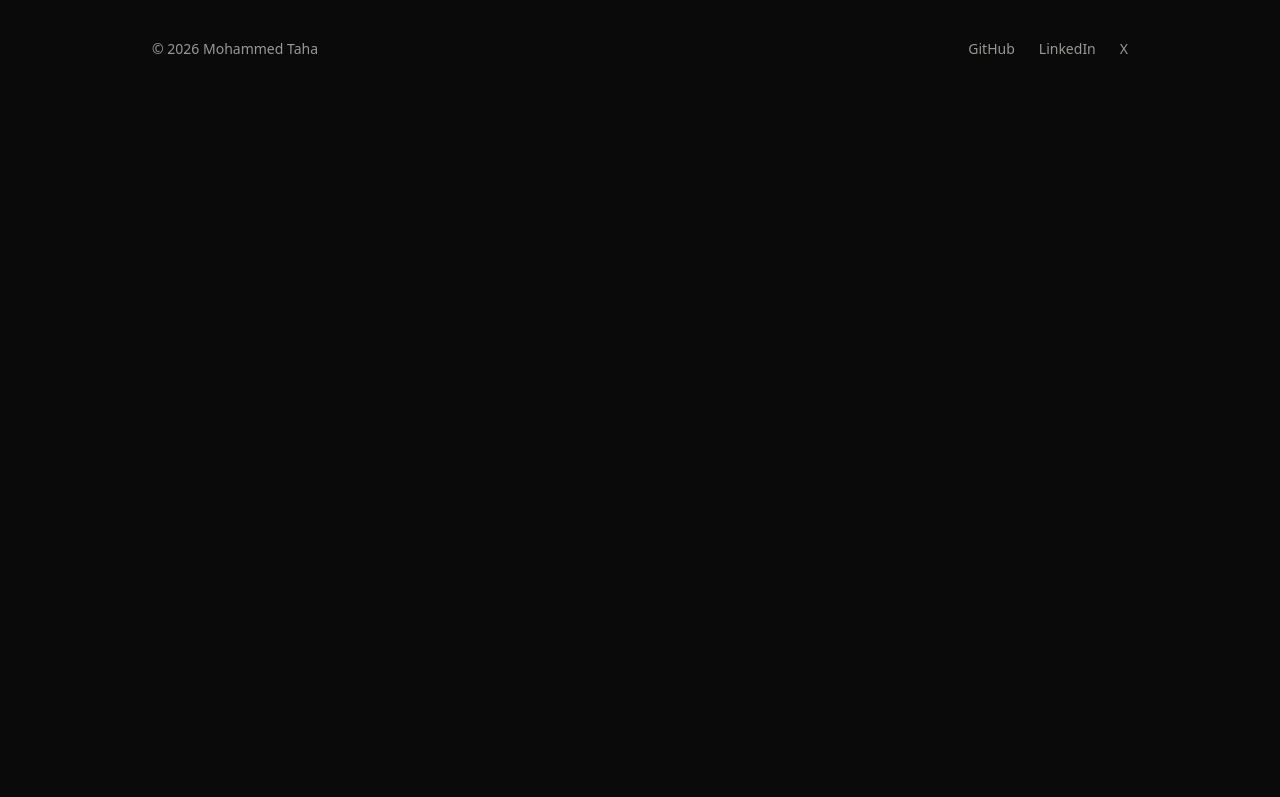
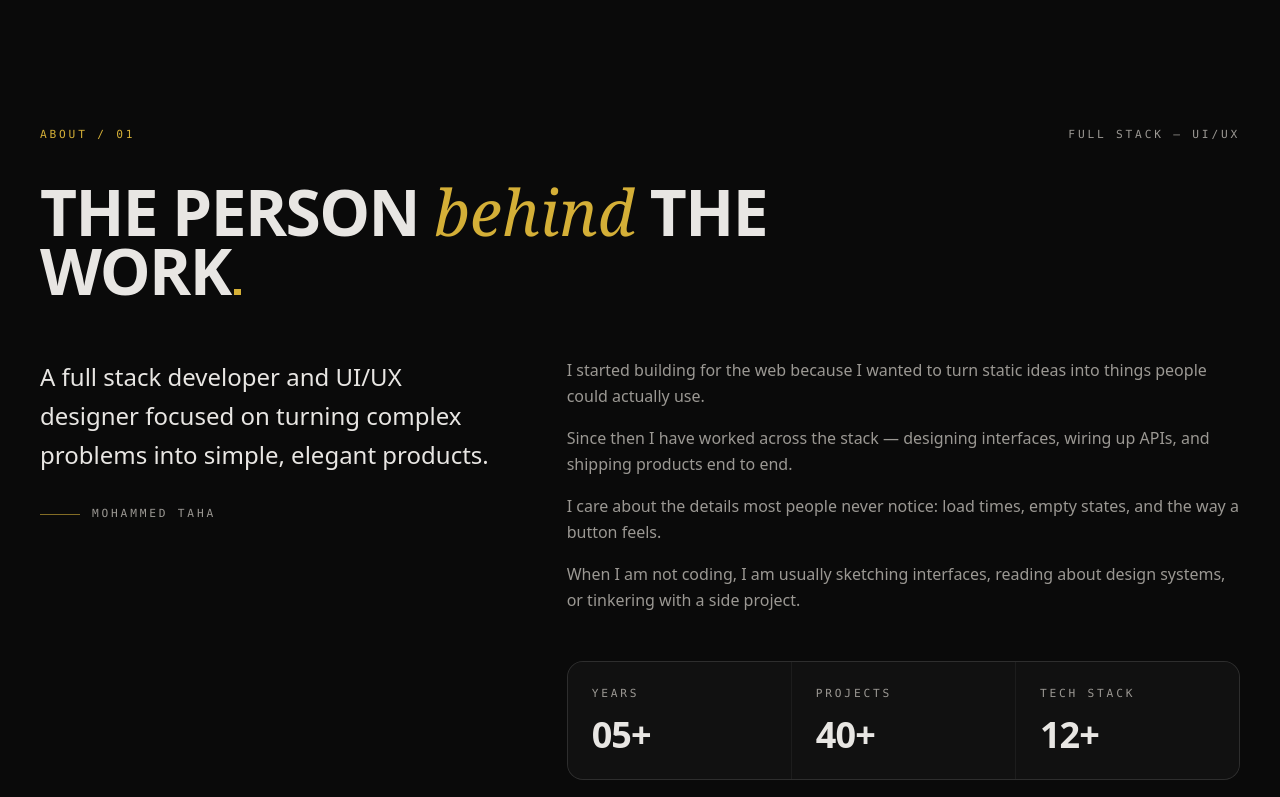
Before and after one commit to D3FAU1T200/portfolio, a React (Vite) app: page / in a window 1280 px wide. Shown: the part 883-1680 px from the top of the page. Before the commit the page ends 982 px from the top, so only its background shows below. Built offline with nearby package versions, Linux system fonts and the light colour scheme.

Commit message:
about section

```diff
--- a/src/App.jsx
+++ b/src/App.jsx
@@ -1,8 +1,8 @@
 import { Footer } from './components/layout/Footer'
 import { Navbar } from './components/layout/Navbar'
 import { About } from './components/sections/About'
+import { Achievements } from './components/sections/Achievements'
 import { Contact } from './components/sections/Contact'
-import { Experience } from './components/sections/Experience'
 import { Hero } from './components/sections/Hero'
 import { Projects } from './components/sections/Projects'
 import { Skills } from './components/sections/Skills'
@@ -14,7 +14,7 @@ export default function App() {
       <main className="flex-1">
         <Hero />
         <About />
-        <Experience />
+        <Achievements />
         <Projects />
         <Skills />
         <Contact />
--- a/src/components/sections/About.jsx
+++ b/src/components/sections/About.jsx
@@ -1,3 +1,123 @@
+import { motion, useReducedMotion } from 'framer-motion'
+import { profile } from '../../data/profile'
+
+const ease = [0.16, 1, 0.3, 1]
+
+const container = {
+  hidden: {},
+  show: { transition: { staggerChildren: 0.09, delayChildren: 0.05 } },
+}
+
+const item = {
+  hidden: { opacity: 0, y: 20 },
+  show: { opacity: 1, y: 0, transition: { duration: 0.7, ease } },
+}
+
+const intro =
+  'A full stack developer and UI/UX designer focused on turning complex problems into simple, elegant products.'
+
+const story = [
+  'I started building for the web because I wanted to turn static ideas into things people could actually use.',
+  'Since then I have worked across the stack — designing interfaces, wiring up APIs, and shipping products end to end.',
+  'I care about the details most people never notice: load times, empty states, and the way a button feels.',
+  'When I am not coding, I am usually sketching interfaces, reading about design systems, or tinkering with a side project.',
+]
+
+const stats = [
+  { label: 'Years', value: '05+' },
+  { label: 'Projects', value: '40+' },
+  { label: 'Tech Stack', value: '12+' },
+]
+
 export function About() {
-  return <section id="about" aria-label="About" />
+  const reduce = useReducedMotion()
+
+  return (
+    <section
+      id="about"
+      aria-label="About"
+      className="relative scroll-mt-24 border-t border-line"
+    >
+      <motion.div
+        variants={reduce ? undefined : container}
+        initial={reduce ? false : 'hidden'}
+        whileInView={reduce ? undefined : 'show'}
+        viewport={{ once: true, margin: '-100px' }}
+        className="mx-auto w-full max-w-7xl px-6 py-24 sm:px-10 sm:py-32"
+      >
+        <motion.div
+          variants={item}
+          className="flex items-center justify-between gap-4 font-mono text-[0.7rem] tracking-[0.25em] text-ink-dim uppercase"
+        >
+          <span className="text-accent">About / 01</span>
+          <span className="hidden sm:block">Full Stack — UI/UX</span>
+        </motion.div>
+
+        <motion.h2
+          variants={item}
+          className="mt-10 max-w-4xl font-display text-[clamp(2rem,5.5vw,4rem)] leading-[0.92] font-bold tracking-tight text-ink uppercase"
+        >
+          The person{' '}
+          <span className="font-serif font-normal tracking-normal text-accent normal-case italic">
+            behind
+          </span>{' '}
+          the work
+          <span
+            aria-hidden="true"
+            className="ml-[0.06em] inline-block h-[0.1em] w-[0.1em] bg-accent align-baseline"
+          />
+        </motion.h2>
+
+        <div className="mt-14 grid gap-12 lg:grid-cols-12 lg:gap-16">
+          <div className="lg:col-span-5">
+            <motion.p
+              variants={item}
+              className="text-xl leading-relaxed text-ink sm:text-2xl"
+            >
+              {intro}
+            </motion.p>
+            <motion.div
+              variants={item}
+              className="mt-8 flex items-center gap-3"
+            >
+              <span aria-hidden="true" className="h-px w-10 bg-accent/60" />
+              <span className="font-mono text-[0.7rem] tracking-[0.25em] text-ink-dim uppercase">
+                {profile.name}
+              </span>
+            </motion.div>
+          </div>
+
+          <div className="lg:col-span-7">
+            <motion.div
+              variants={item}
+              className="space-y-4 text-base leading-relaxed text-ink-dim"
+            >
+              {story.map((sentence) => (
+                <p key={sentence}>{sentence}</p>
+              ))}
+            </motion.div>
+
+            <motion.dl
+              variants={item}
+              className="mt-12 grid grid-cols-1 gap-px overflow-hidden rounded-2xl border border-line bg-line sm:grid-cols-3"
+            >
+              {stats.map((stat) => (
+                <div
+                  key={stat.label}
+                  className="bg-surface px-6 py-6 transition-colors duration-200 hover:bg-surface-2"
+                >
+                  <dt className="font-mono text-[0.7rem] tracking-[0.25em] text-ink-dim uppercase">
+                    {stat.label}
+                  </dt>
+                  <dd className="mt-3 font-display text-4xl font-bold tracking-tight text-ink">
+                    {stat.value}
+                  </dd>
+                </div>
+              ))}
+            </motion.dl>
+          </div>
+        </div>
+      </motion.div>
+    </section>
+  )
 }
--- /dev/null
+++ b/src/components/sections/Achievements.jsx
@@ -0,0 +1,3 @@
+export function Achievements() {
+  return <section id="achievements" aria-label="Achievements" />
+}
--- a/src/components/sections/Experience.jsx
+++ /dev/null
@@ -1,3 +0,0 @@
-export function Experience() {
-  return <section id="experience" aria-label="Experience" />
-}
--- a/src/data/profile.js
+++ b/src/data/profile.js
@@ -16,8 +16,9 @@ export const profile = {
 }
 
 export const navLinks = [
+  { id: 'hero', label: 'Home' },
   { id: 'about', label: 'About' },
-  { id: 'experience', label: 'Experience' },
+  { id: 'achievements', label: 'Achievements' },
   { id: 'projects', label: 'Projects' },
   { id: 'skills', label: 'Skills' },
   { id: 'contact', label: 'Contact' },
```
